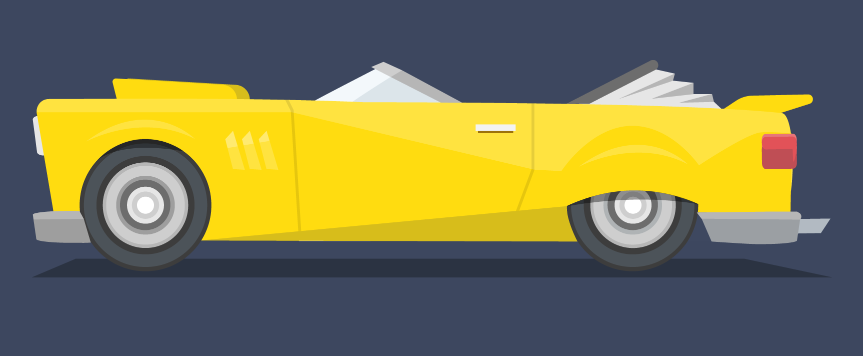
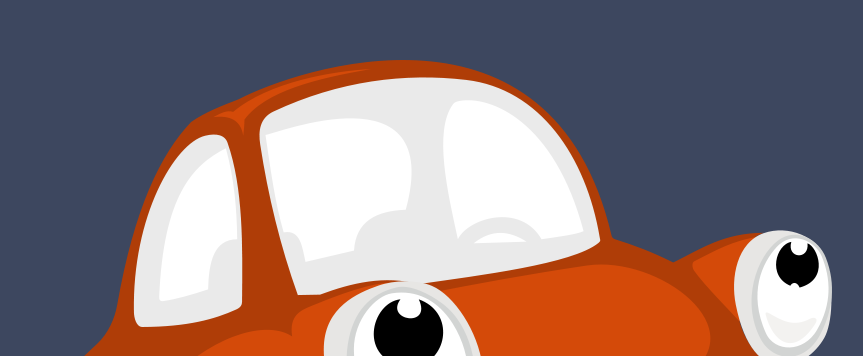
Before and after one commit to konstantinacode/Treehouse, a plain HTML site: page carSounds/index.html in a window 1280 px wide. Shown: the part 240-596 px from the top of the page, without its empty margins (208-1071 px from the left). Drawn offline with Linux system fonts and the light colour scheme.

Commit message:
Change Car's image

```diff
--- a/carSounds/index.html
+++ b/carSounds/index.html
@@ -11,7 +11,7 @@
 
 <body>
   <!--Car image -->
-  <img src="images/car1.png" class="car" alt="car">
+  <img src="images/car2.png" class="car" alt="car">
 
 
   <!--Buttons-->
```
